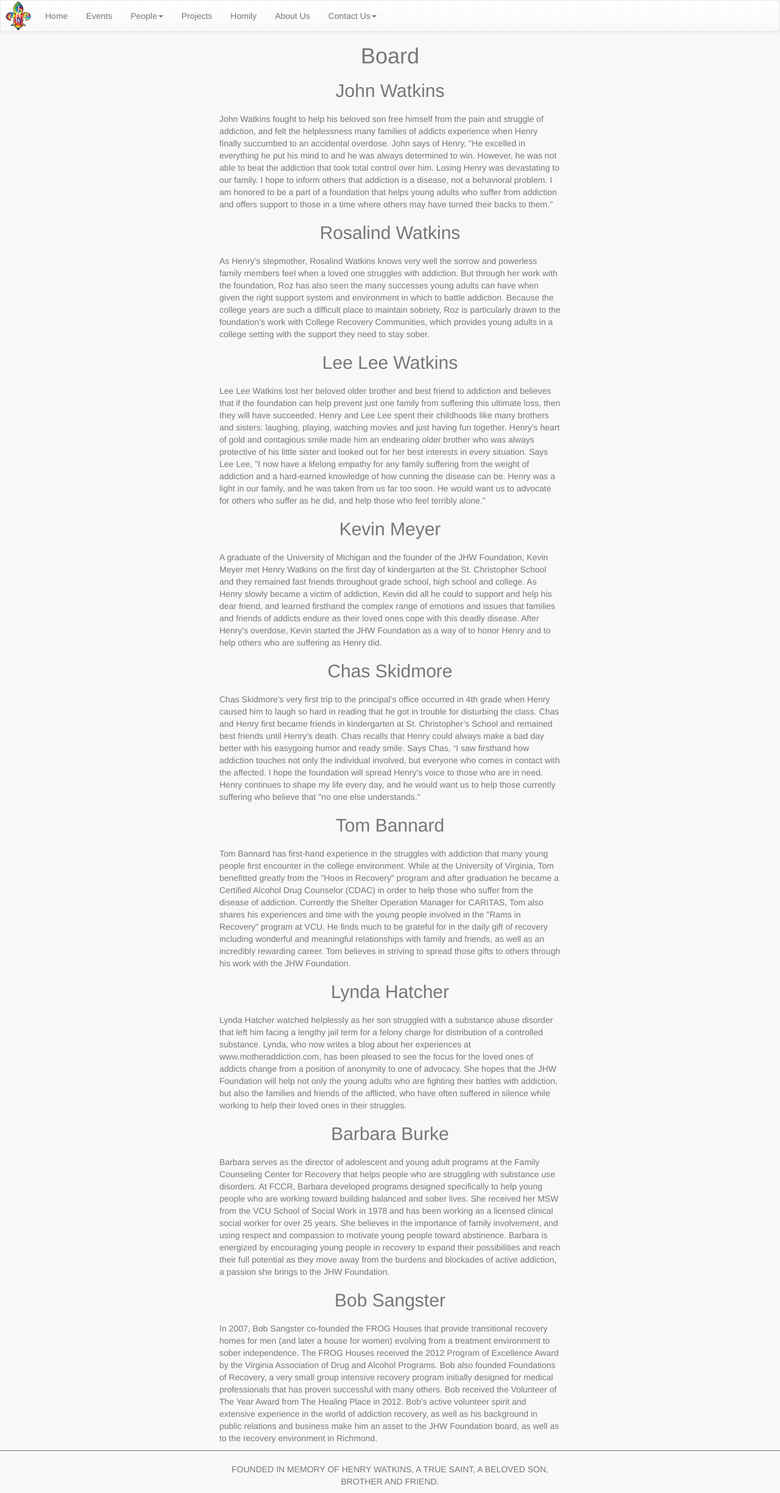
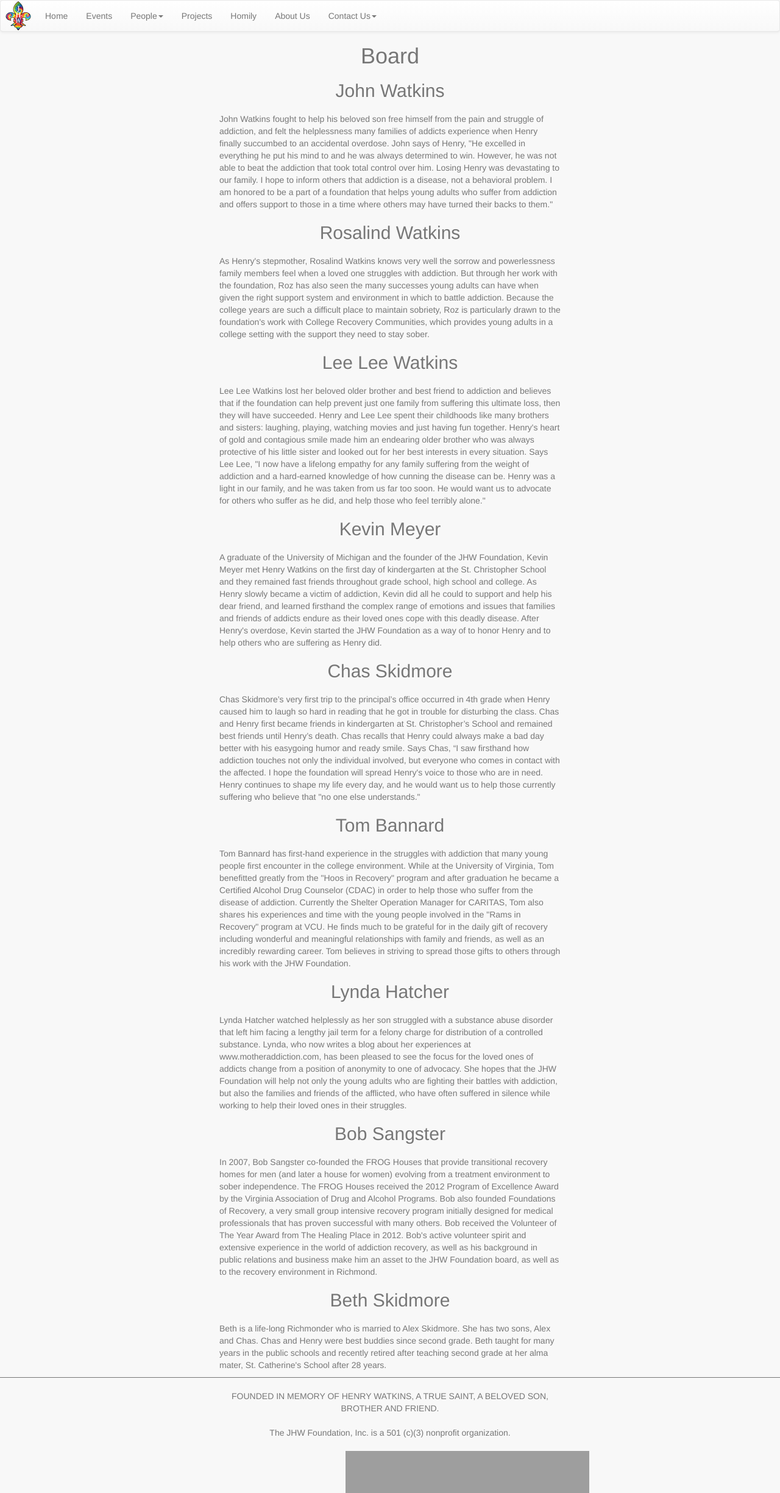
Before and after one commit to the-jhw-foundation/website, a website: page index.html at #!/board in a window 1280 px wide. Shown: the top 2449 px of the page at 61% size. Drawn offline with nearby package versions, Linux system fonts and the light colour scheme; some packages are replaced by stand-ins of ours; grey boxes are pictures that could not be loaded.

Commit message:
updating board bios

```diff
--- a/views/board.html
+++ b/views/board.html
@@ -4,7 +4,7 @@
 	<p>John Watkins fought to help his beloved son free himself from the pain and struggle of addiction, and felt the helplessness many families of addicts experience when Henry finally succumbed to an accidental overdose. John says of Henry, "He excelled in everything he put his mind to and he was always determined to win. However, he was not able to beat the addiction that took total control over him.  Losing Henry was devastating to our family. I hope to inform others that addiction is a disease, not a behavioral problem. I am honored to be a part of a foundation that helps young adults who suffer from addiction and offers support to those in a time where others may have turned their backs to them."</p>
 
 	<h2>Rosalind Watkins</h2>
-	<p>As Henry's stepmother, Rosalind Watkins knows very well the sorrow and powerless family members feel when a loved one struggles with addiction. But through her work with the foundation, Roz has also seen the many successes young adults can have when given the right support system and environment in which to battle addiction. Because the college years are such a difficult place to maintain sobriety, Roz is particularly drawn to the foundation's work with College Recovery Communities, which provides young adults in a college setting with the support they need to stay sober.</p>
+	<p>As Henry's stepmother, Rosalind Watkins knows very well the sorrow and powerlessness family members feel when a loved one struggles with addiction. But through her work with the foundation, Roz has also seen the many successes young adults can have when given the right support system and environment in which to battle addiction. Because the college years are such a difficult place to maintain sobriety, Roz is particularly drawn to the foundation's work with College Recovery Communities, which provides young adults in a college setting with the support they need to stay sober.</p>
 
 	<h2>Lee Lee Watkins</h2>
 	<p>Lee Lee Watkins lost her beloved older brother and best friend to addiction and believes that if the foundation can help prevent just one family from suffering this ultimate loss, then they will have succeeded. Henry and Lee Lee spent their childhoods like many brothers and sisters: laughing, playing, watching movies and just having fun together. Henry's heart of gold and contagious smile made him an endearing older brother who was always protective of his little sister and looked out for her best interests in every situation. Says Lee Lee, "I now have a lifelong empathy for any family suffering from the weight of addiction and a hard-earned knowledge of how cunning the disease can be. Henry was a light in our family, and he was taken from us far too soon. He would want us to advocate for others who suffer as he did, and help those who feel terribly alone."</p>
@@ -21,10 +21,12 @@
 	<h2>Lynda Hatcher</h2>
 	<p>Lynda Hatcher watched helplessly as her son struggled with a substance abuse disorder that left him facing a lengthy jail term for a felony charge for distribution of a controlled substance. Lynda, who now writes a blog about her experiences at www.motheraddiction.com, has been pleased to see the focus for the loved ones of addicts change from a position of anonymity to one of advocacy. She hopes that the JHW Foundation will help not only the young adults who are fighting their battles with addiction, but also the families and friends of the afflicted, who have often suffered in silence while working to help their loved ones in their struggles.</p>
 
-	<h2>Barbara Burke</h2>
-	<p>Barbara serves as the director of adolescent and young adult programs at the Family Counseling Center for Recovery that helps people who are struggling with substance use disorders.  At FCCR, Barbara developed programs designed specifically to help young people who are working toward building balanced and sober lives. She received her MSW from the VCU School of Social Work in 1978 and has been working as a licensed clinical social worker for over 25 years. She believes in the importance of family involvement, and using respect and compassion to motivate young people toward abstinence. Barbara is energized by encouraging young people in recovery to expand their possibilities and reach their full potential as they move away from the burdens and blockades of active addiction, a passion she brings to the JHW Foundation.</p>
 
 	<h2>Bob Sangster</h2>
 	<p>In 2007, Bob Sangster co-founded the FROG Houses that provide transitional recovery homes for men (and later a house for women) evolving from a treatment environment to sober independence.  The FROG Houses received the 2012 Program of Excellence Award by the Virginia Association of Drug and Alcohol Programs. Bob also founded Foundations of Recovery, a very small group intensive recovery program initially designed for medical professionals that has proven successful with many others. Bob received the Volunteer of The Year Award from The Healing Place in 2012. Bob's active volunteer spirit and extensive experience in the world of addiction recovery, as well as his background in public relations and business make him an asset to the JHW Foundation board, as well as to the recovery environment in Richmond.</p>
 
+	<h2>Beth Skidmore</h2>
+	<p>Beth is a life-long Richmonder who is married to Alex Skidmore. She has two sons, Alex and Chas. Chas and Henry were best buddies since second grade. Beth taught for many years in the public schools and recently retired after teaching second grade at her alma mater, St. Catherine's School after 28 years.</p>
+
+
 </section>
```
Also changed, not shown: views/youngprofessionalboard.html (+11 -2 lines).
